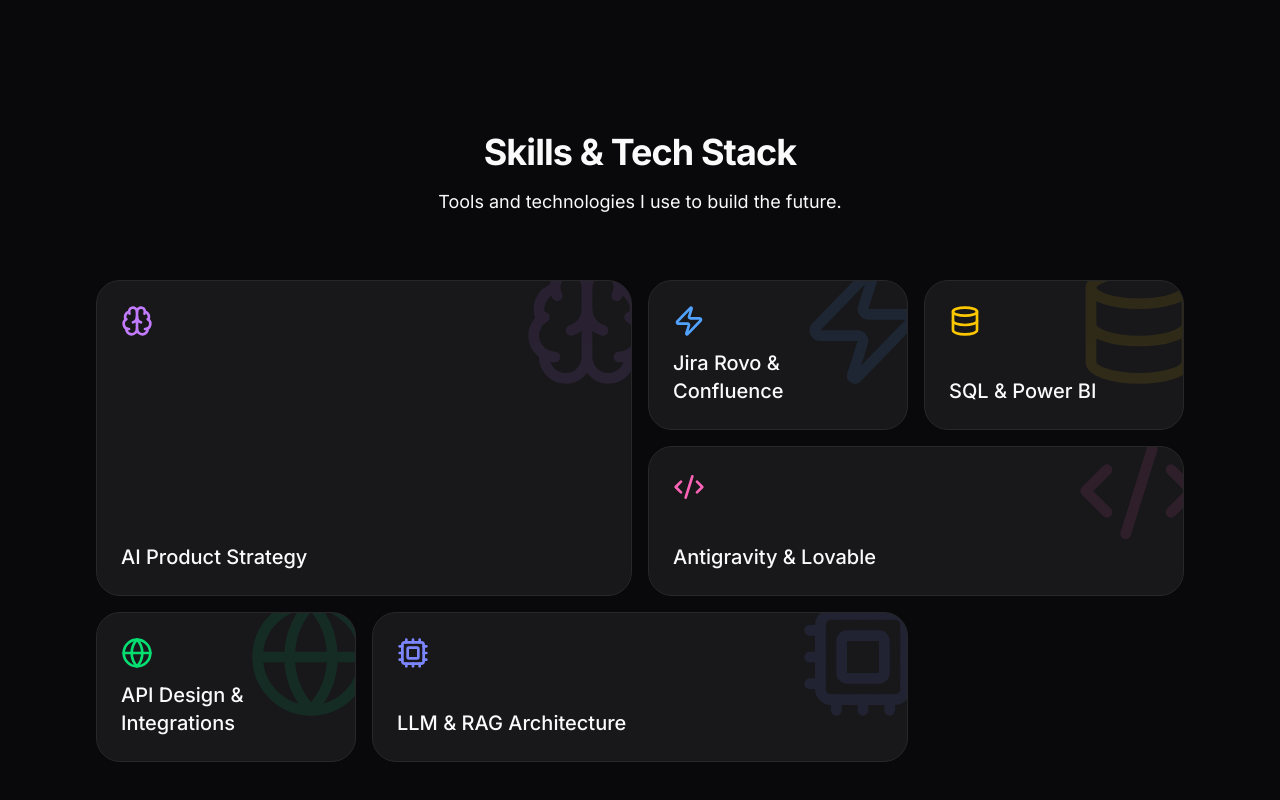
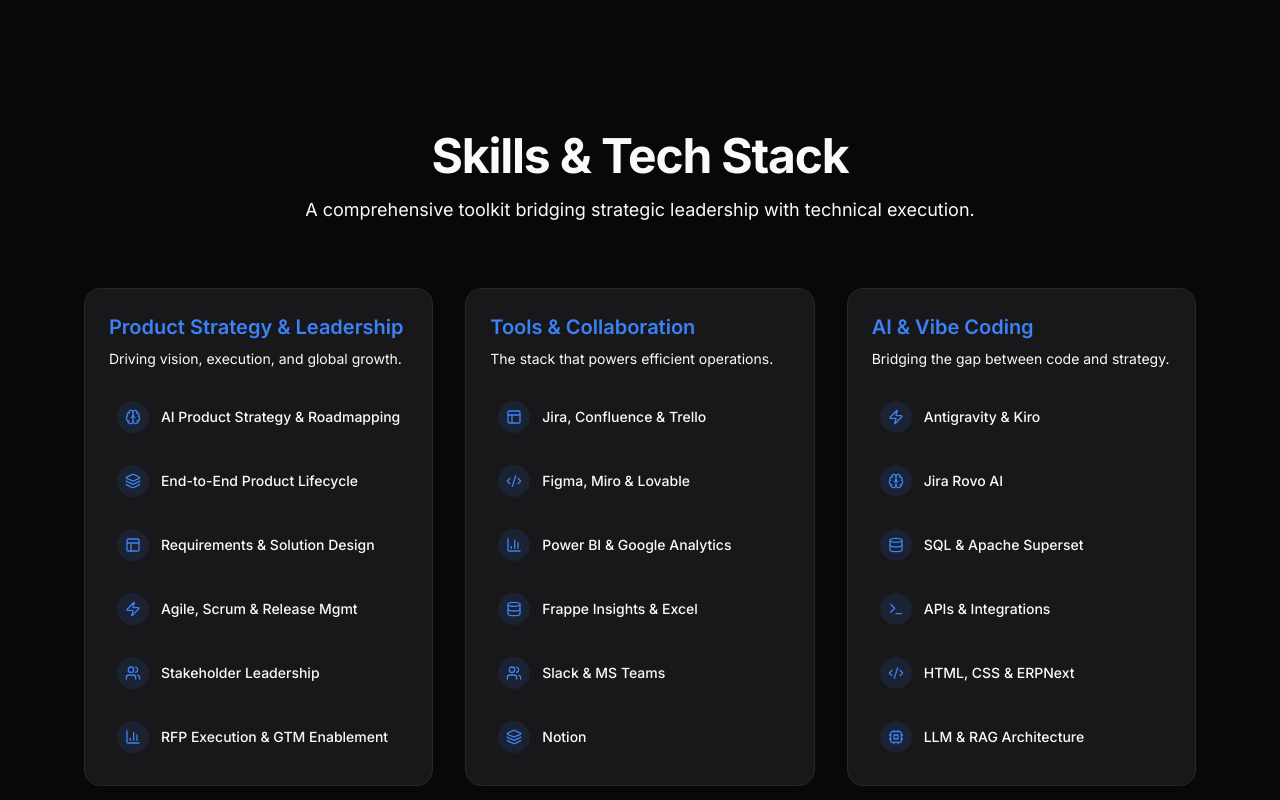
Before and after one commit to A11jay/website, a Next.js app: page / in a window 1280 px wide. Shown: the part 2960-3760 px from the top of the page. Built offline with nearby package versions, Linux system fonts and the light colour scheme.

Commit message:
style: Redesign Skills section with categorized bento layout

```diff
--- a/components/Skills.tsx
+++ b/components/Skills.tsx
@@ -1,43 +1,119 @@
 'use client';
 
 import { motion } from 'framer-motion';
-import { Cpu, Database, Code2, Globe, Brain, Zap } from 'lucide-react';
+import {
+    Brain,
+    Database,
+    Code2,
+    Zap,
+    Users,
+    Layout,
+    BarChart3,
+    Layers,
+    Terminal
+} from 'lucide-react';
 
-const skills = [
-    { name: 'AI Product Strategy', icon: Brain, size: 'col-span-1 md:col-span-2 row-span-2', color: 'text-purple-400' },
-    { name: 'Jira Rovo & Confluence', icon: Zap, size: 'col-span-1 row-span-1', color: 'text-blue-400' },
-    { name: 'SQL & Power BI', icon: Database, size: 'col-span-1 row-span-1', color: 'text-yellow-400' },
-    { name: 'Antigravity & Lovable', icon: Code2, size: 'col-span-1 md:col-span-2 row-span-1', color: 'text-pink-400' },
-    { name: 'API Design & Integrations', icon: Globe, size: 'col-span-1 row-span-1', color: 'text-green-400' },
-    { name: 'LLM & RAG Architecture', icon: Cpu, size: 'col-span-1 md:col-span-2 row-span-1', color: 'text-indigo-400' },
+const categories = [
+    {
+        title: "Product Strategy & Leadership",
+        description: "Driving vision, execution, and global growth.",
+        skills: [
+            { name: "AI Product Strategy & Roadmapping", icon: Brain },
+            { name: "End-to-End Product Lifecycle", icon: Layers },
+            { name: "Requirements & Solution Design", icon: Layout },
+            { name: "Agile, Scrum & Release Mgmt", icon: Zap },
+            { name: "Stakeholder Leadership", icon: Users },
+            { name: "RFP Execution & GTM Enablement", icon: BarChart3 },
+        ]
+    },
+    {
+        title: "Tools & Collaboration",
+        description: "The stack that powers efficient operations.",
+        skills: [
+            { name: "Jira, Confluence & Trello", icon: Layout },
+            { name: "Figma, Miro & Lovable", icon: Code2 },
+            { name: "Power BI & Google Analytics", icon: BarChart3 },
+            { name: "Frappe Insights & Excel", icon: Database },
+            { name: "Slack & MS Teams", icon: Users },
+            { name: "Notion", icon: Layers },
+        ]
+    },
+    {
+        title: "AI & Vibe Coding",
+        description: "Bridging the gap between code and strategy.",
+        skills: [
+            { name: "Antigravity & Kiro", icon: Zap },
+            { name: "Jira Rovo AI", icon: Brain },
+            { name: "SQL & Apache Superset", icon: Database },
+            { name: "APIs & Integrations", icon: Terminal },
+            { name: "HTML, CSS & ERPNext", icon: Code2 },
+            { name: "LLM & RAG Architecture", icon: CpuIcon },
+        ]
+    }
 ];
+
+function CpuIcon(props: any) {
+    return (
+        <svg
+            {...props}
+            xmlns="http://www.w3.org/2000/svg"
+            width="24"
+            height="24"
+            viewBox="0 0 24 24"
+            fill="none"
+            stroke="currentColor"
+            strokeWidth="2"
+            strokeLinecap="round"
+            strokeLinejoin="round"
+        >
+            <rect x="4" y="4" width="16" height="16" rx="2" />
+            <rect x="9" y="9" width="6" height="6" />
+            <path d="M15 2v2" />
+            <path d="M15 20v2" />
+            <path d="M2 15h2" />
+            <path d="M2 9h2" />
+            <path d="M20 15h2" />
+            <path d="M20 9h2" />
+            <path d="M9 2v2" />
+            <path d="M9 20v2" />
+        </svg>
+    )
+}
 
 export default function Skills() {
     return (
-        <section className="py-24 px-4 sm:px-6 lg:px-8 max-w-6xl mx-auto">
-            <div className="text-center mb-16">
-                <h2 className="text-3xl font-bold tracking-tight sm:text-4xl mb-4">Skills & Tech Stack</h2>
-                <p className="text-muted-foreground text-lg">Tools and technologies I use to build the future.</p>
+        <section className="py-24 px-4 sm:px-6 lg:px-8 max-w-7xl mx-auto bg-background/50">
+            <div className="text-center mb-16 space-y-4">
+                <h2 className="text-3xl font-bold tracking-tight sm:text-5xl">Skills & Tech Stack</h2>
+                <p className="text-muted-foreground text-lg max-w-2xl mx-auto">
+                    A comprehensive toolkit bridging strategic leadership with technical execution.
+                </p>
             </div>
 
-            <div className="grid grid-cols-1 md:grid-cols-4 gap-4 auto-rows-[150px]">
-                {skills.map((skill, index) => (
+            <div className="grid grid-cols-1 md:grid-cols-3 gap-8">
+                {categories.map((category, index) => (
                     <motion.div
-                        key={skill.name}
-                        initial={{ opacity: 0, scale: 0.9 }}
-                        whileInView={{ opacity: 1, scale: 1 }}
-                        transition={{ delay: index * 0.05, duration: 0.4 }}
+                        key={category.title}
+                        initial={{ opacity: 0, y: 20 }}
+                        whileInView={{ opacity: 1, y: 0 }}
+                        transition={{ delay: index * 0.1, duration: 0.5 }}
                         viewport={{ once: true }}
-                        className={`relative group overflow-hidden rounded-3xl border border-border bg-card hover:bg-white/5 transition-colors p-6 flex flex-col justify-between ${skill.size}`}
+                        className="bg-card border border-border rounded-2xl p-6 hover:shadow-lg transition-shadow duration-300"
                     >
-                        <div className={`absolute right-[-20px] top-[-20px] opacity-10 group-hover:opacity-20 transition-opacity`}>
-                            <skill.icon className={`w-32 h-32 ${skill.color}`} />
+                        <div className="mb-6 space-y-2">
+                            <h3 className="text-xl font-semibold text-primary">{category.title}</h3>
+                            <p className="text-sm text-muted-foreground">{category.description}</p>
                         </div>
 
-                        <skill.icon className={`w-8 h-8 ${skill.color}`} />
-
-                        <div>
-                            <h3 className="text-xl font-medium">{skill.name}</h3>
+                        <div className="space-y-4">
+                            {category.skills.map((skill, idx) => (
+                                <div key={idx} className="flex items-center gap-3 p-2 rounded-lg hover:bg-muted/50 transition-colors">
+                                    <div className="h-8 w-8 rounded-full bg-primary/10 flex items-center justify-center shrink-0">
+                                        <skill.icon className="h-4 w-4 text-primary" />
+                                    </div>
+                                    <span className="text-sm font-medium">{skill.name}</span>
+                                </div>
+                            ))}
                         </div>
                     </motion.div>
                 ))}
```
